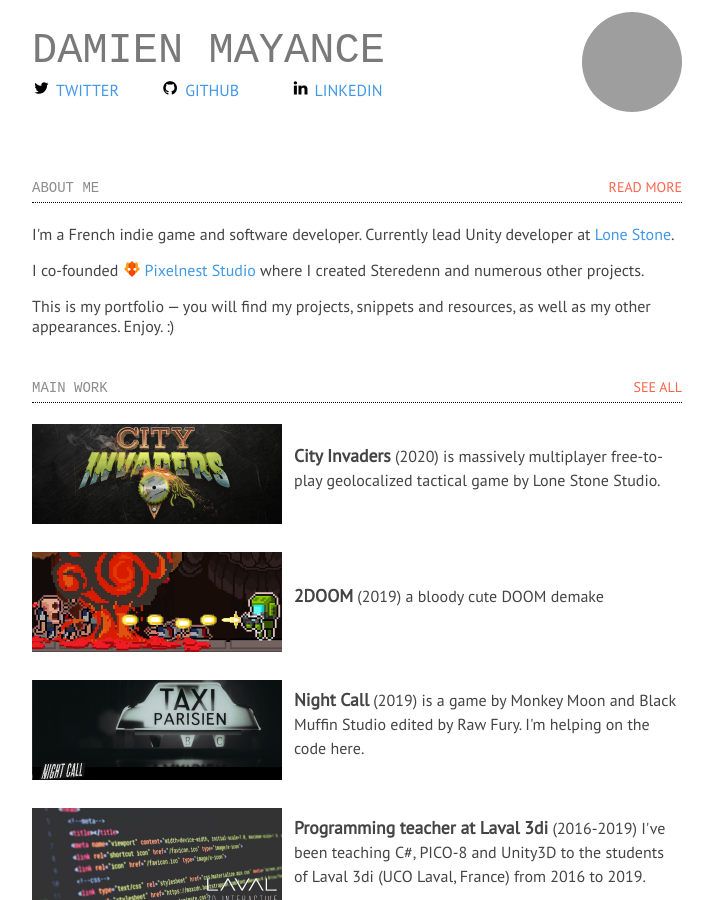
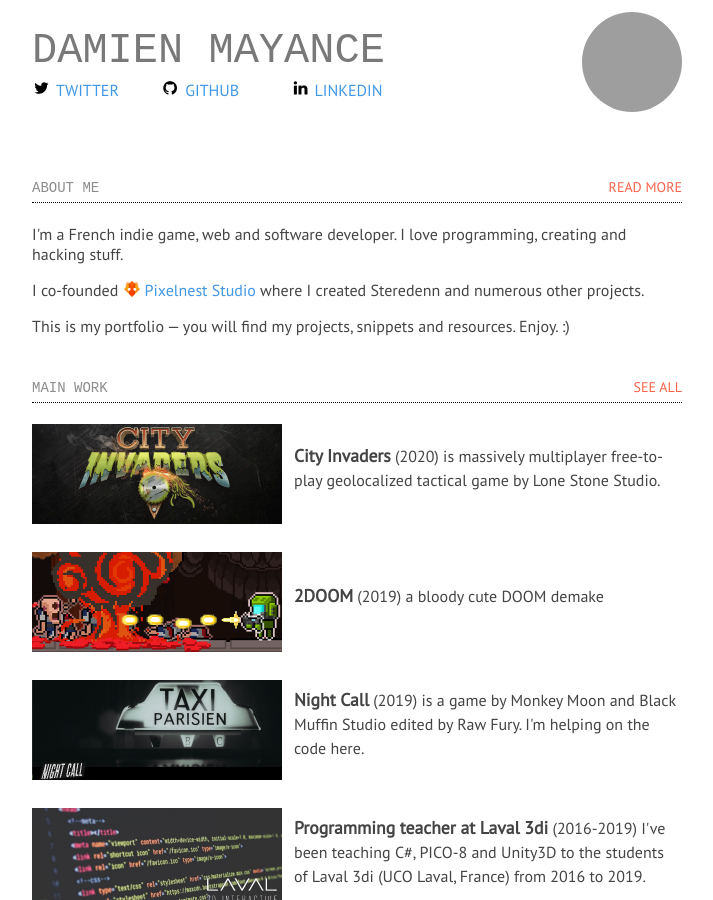
Before and after one commit to valryon/valryon.github.io, a Jekyll site: the page built from index.html, in a window 1280 px wide and 900 px high, cut to the strip 0-900 px from the top of the window. Shown: the whole strip, without its empty margins (283-996 px from the left). Built offline with Jekyll 4.4.1, drawn with Linux system fonts in a browser that asks for light colours; some web fonts are replaced; grey boxes are pictures that could not be loaded.

```diff
--- a/index.html
+++ b/index.html
@@ -13,13 +13,13 @@
     </div>
     <div class="block-content">
       <p>
-        I'm a French indie game and software developer. Currently lead Unity developer at <a href="https://lonestone.consulting/">Lone Stone</a>.
+        I'm a French indie game, web and software developer. I love programming, creating and hacking stuff.
       </p>
       <p>
         I co-founded <a class="pixelnest-logo" href="https://pixelnest.io">Pixelnest Studio</a> where I created Steredenn and numerous other projects.
       </p>
       <p>
-        This is my portfolio — you will find my projects, snippets and resources, as well as my other appearances. Enjoy. :)
+        This is my portfolio — you will find my projects, snippets and resources. Enjoy. :)
       </p>
     </div>
   </div>
```
